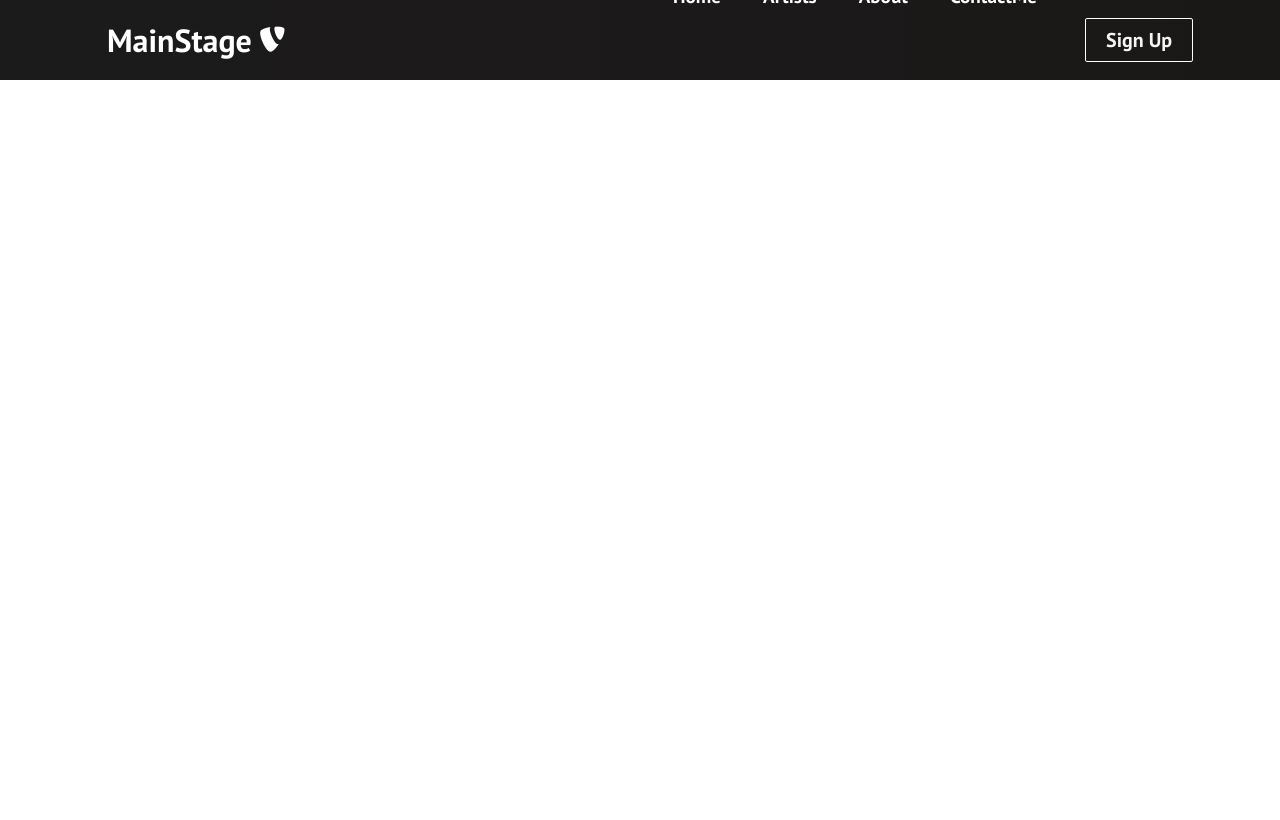
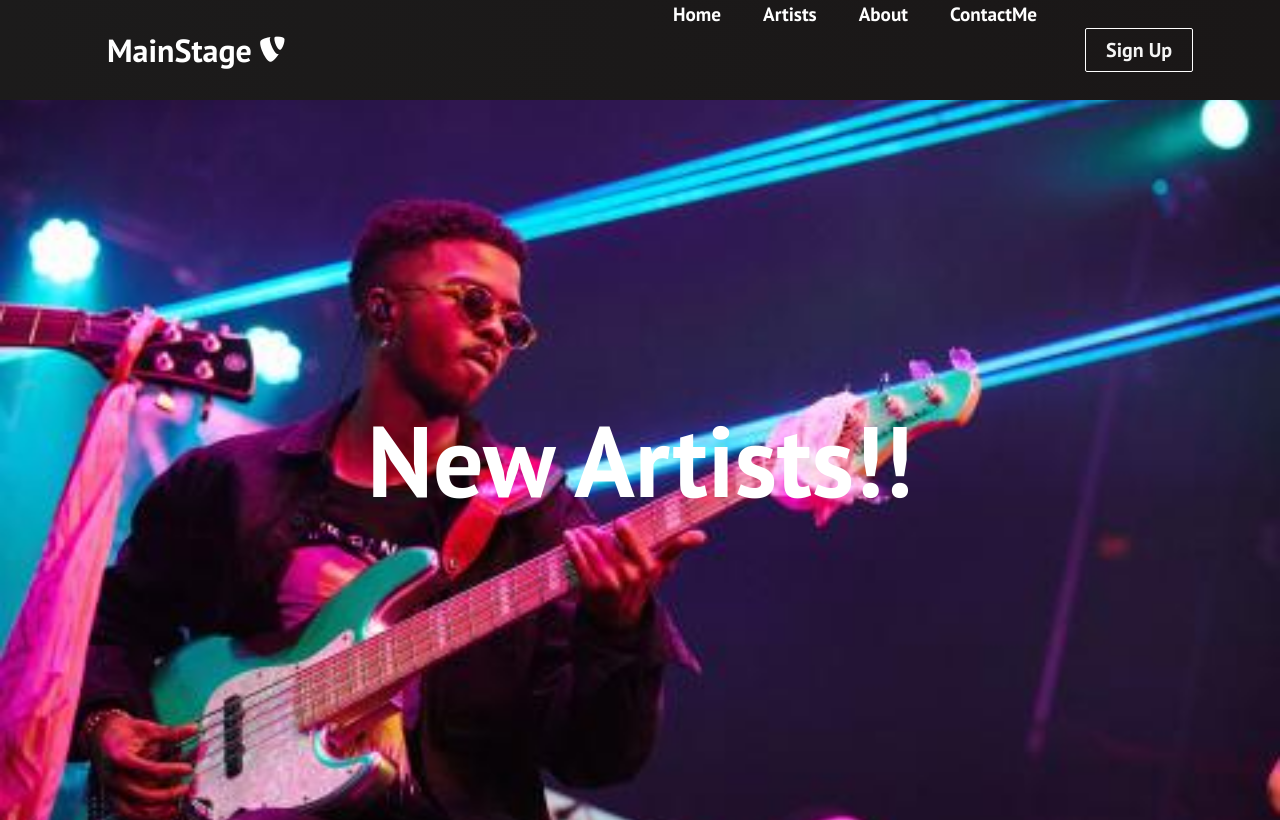
Before and after one commit to tayphill13/mainstage-proto, a React (Create React App) app: page /artists in a window 1280 px wide. Built offline with nearby package versions, Linux system fonts and the light colour scheme.

Commit message:
allow me to route between pages with clicks of the navbar, looks pretty good

```diff
--- a/src/App.css
+++ b/src/App.css
@@ -1,13 +1,14 @@
 * {
-  box-sizing: border-box;
+  /* box-sizing: border-box; */
   margin: 0;
   padding: 0;
   font-family: 'PT Sans', sans-serif;
 }
 
 .home,
-.services,
-.products,
+.artists,
+.about,
+.contact,
 .sign-up {
   display: flex;
   height: 90vh;
--- a/src/App.js
+++ b/src/App.js
@@ -3,6 +3,10 @@
 import { BrowserRouter as Router, Switch, Route } from 'react-router-dom';
 import './App.css';
 import Home from './components/pages/Home';
+import Artists from './components/pages/Artists';
+import Contact from './components/pages/Contact';
+import About from './components/pages/About';
+import SignUp from './components/pages/SignUp';
 
 function App() {
   return (
@@ -10,6 +14,10 @@
       <Navbar />
       <Switch>
         <Route path='/' exact component={Home} />
+        <Route path='/artists' component={Artists} />
+        <Route path='/about' component={About} />
+        <Route path='/contact' component={Contact} />
+        <Route path='/sign-up' component={SignUp} />
       </Switch>
     </Router>
   );
--- a/src/components/Button.css
+++ b/src/components/Button.css
@@ -21,7 +21,7 @@
   color: whitesmoke;
   padding: 8px 20px;
   border: 1px solid var(--primary);
-  tansition: all 0.3s ease-out;
+  transition: all 0.3s ease-out;
 }
 
 .btn--medium {
@@ -36,7 +36,8 @@
 
 .btn--medium:hover,
 .btn--large:hover {
+  transition: all 0.3s ease-out;
   background: whitesmoke;
   color: #242424;
-  transition: all 0.3s ease-out;
+  transition: 250ms;
 }
--- a/src/components/Cards.js
+++ b/src/components/Cards.js
@@ -17,14 +17,14 @@
               path='/Artists' />
             <CardItem
               src='images/new-artist2.jpg'
-              text="What's the point of this?"
+              text="What's the point of this here, MainStage?"
               label='About'
               path='/About' />
             <CardItem
               src='images/new-artist3.jpg'
-              text='What are the artists up to?'
-              label='Artists'
-              path='/Artists' />
+              text="Have some fresh ideas about what you'd like this site to offer?"
+              label='Contact Me'
+              path='/Contact' />
           </ul>
         </div>
       </div>
--- a/src/components/HeroSection.js
+++ b/src/components/HeroSection.js
@@ -6,9 +6,9 @@
 function HeroSection() {
   return (
     <div className='hero-container'>
-      <video src='/videos/video-1.mp4' autoPlay loop muted />
-      <h1>Enjoy your favorite artists from Home!</h1>
-      <p>While we wait for live shows to come back</p>
+      <video src='/videos/waterMusic.gif' autoPlay loop muted />
+      <h1>Live Music, and Artist Content</h1>
+      <p>You can enjoy your favorite artists from Home!</p>
       <div className='hero=btns'>
         <Button
           className='btns'
--- a/src/components/Navbar.css
+++ b/src/components/Navbar.css
@@ -1,6 +1,6 @@
 .navbar {
   background: linear-gradient(90deg, rgb(28, 27, 27) 0%, rgb(26, 23, 23) 100%);
-  height: 80px;
+  height: 100px;
   display: flex;
   justify-content: center;
   align-items: center;
--- a/src/components/Navbar.js
+++ b/src/components/Navbar.js
@@ -29,7 +29,7 @@
     <>
       <nav className='navbar'>
         <div className='navbar-container'>
-          <Link to='/' className="navbar-logo" onCLick={closeMobileMenu}>
+          <Link to='/' className="navbar-logo" onClick={closeMobileMenu}>
             MainStage <i className='fab fa-typo3' />
           </Link>
           <div className='menu-icon' onClick={handleClick}>
--- a/src/components/pages/About.js
+++ b/src/components/pages/About.js
@@ -2,5 +2,5 @@
 import '../../App.css';
 
 export default function About() {
-  return <h1 className='about'>ABOUT</h1>;
+  return (<h1 className='about'>ABOUT</h1>);
 }
--- a/src/components/pages/Contact.js
+++ b/src/components/pages/Contact.js
@@ -1,6 +1,6 @@
 import React from 'react';
 import '../../App.css';
 
-export default function ContactMe() {
-  return <h1 className='contact'>You can contact me here</h1>
+export default function Contact() {
+  return <h1 className='contact'>You can contact me here</h1>;
 }
```
Also changed, not shown: public/images/new-artist3.jpg (renamed from public/images/new-artist3.webp).
